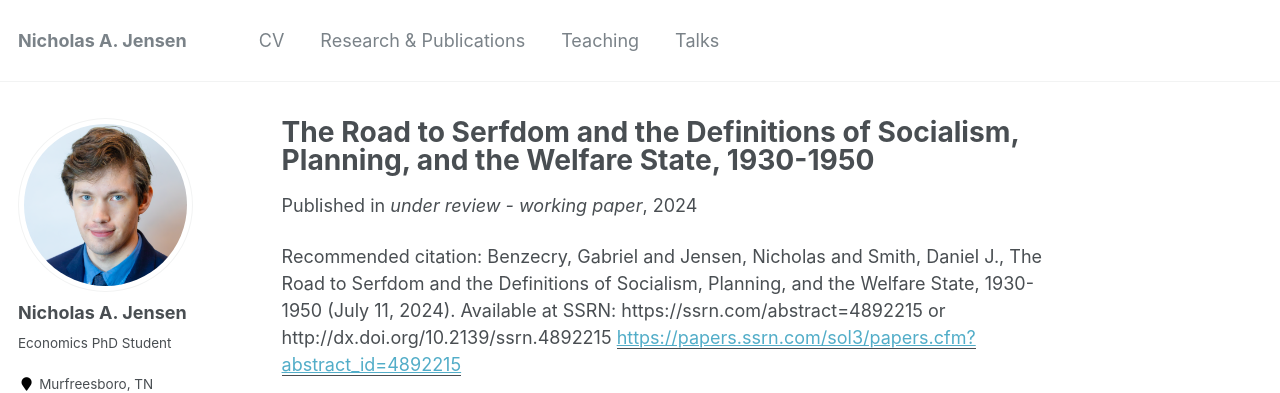
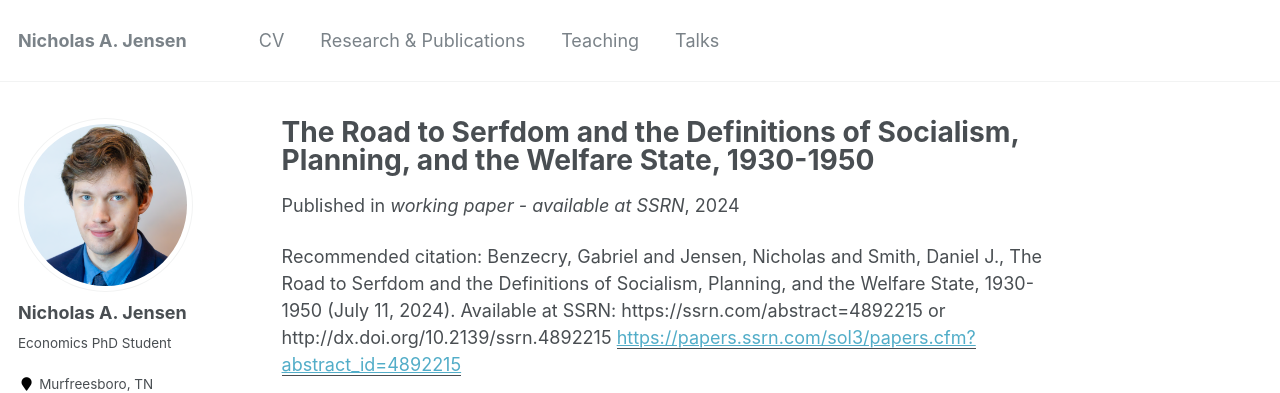
Before and after one commit to naj2r/naj2r.github.io, a Jekyll site: the page built from _publications/definitions-socialism.md, in a window 1280 px wide and 1055 px high. Shown: the top 393 px of the window. Built offline with Jekyll 4.4.1, drawn with Linux system fonts in a browser that asks for light colours.

Commit message:
Update definitions-socialism.md

```diff
--- a/_publications/definitions-socialism.md
+++ b/_publications/definitions-socialism.md
@@ -4,7 +4,7 @@ collection: publications
 permalink: /publications/definitions-socialism
 excerpt: 'Abstract: There is a long-standing debate about whether the central hypothesis of F. A. Hayek’s The Road to Serfdom (TRTS), warning of the incompatibility between socialism and democracy, extended to welfare states. The empirical validity of Hayek’s hypothesis hinges on his definition of socialism. We build on previous works contextualizing and interpreting TRTS by examining the common definitions of socialism, capitalism, and the welfare state primarily between 1930-1950 according to 1) socialist intellectuals, especially those Hayek was engaging in TRTS, 2) reviews and responses to TRTS, 3) liberal intellectuals, and 4) prominent politicians and other public intellectuals in London. We find that socialism was commonly understood to mean economic planning under state ownership of the means of production. Those advocating for the expansion of welfare programs often held that state control or ownership of the means of production was necessary to fund social redistribution. Our findings bolster the interpretation of Hayek’s central hypothesis in TRTS as being limited to economic planning under state control or ownership of the means of production.'
 date: 2024-07-11
-venue: 'under review - working paper'
+venue: 'working paper - available at SSRN'
 paperurl: 'https://papers.ssrn.com/sol3/papers.cfm?abstract_id=4892215'
 citation: 'Benzecry, Gabriel and Jensen, Nicholas and Smith, Daniel J., The Road to Serfdom and the Definitions of Socialism, Planning, and the Welfare State, 1930-1950 (July 11, 2024). Available at SSRN: https://ssrn.com/abstract=4892215 or http://dx.doi.org/10.2139/ssrn.4892215'
 ---
```
